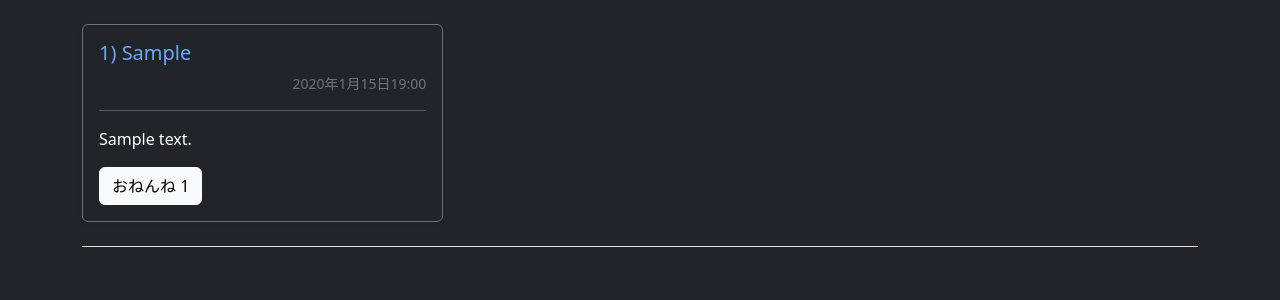
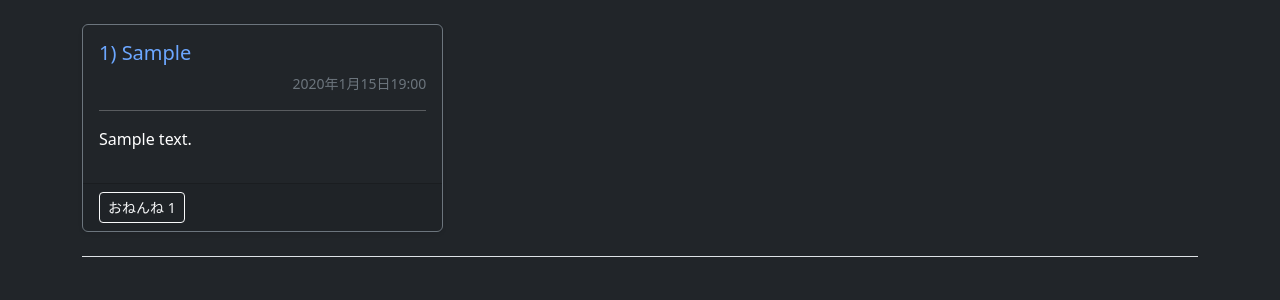
Before and after one commit to crashRT/dustbox, a Django app: page / in a window 1280 px wide. Shown: the part 89-389 px from the top of the page. Run offline with Django 4.2, Linux system fonts and the light colour scheme; tables that the repository leaves empty hold one stand-in row (values such as "Sample post").

Commit message:
見た目を整えた

```diff
--- a/templates/list.html
+++ b/templates/list.html
@@ -14,10 +14,14 @@
             <div class="card text-white bg-dark border-secondary shadow-sm h-100">
                 <div class="card-body">
                     <p class="h5 text-primary">{{post.pk}}) {{post.user}}</p>
-                    <p class="small text-muted text-end align-bottom">{{post.posted_at}}</p>
+                    <p class="small text-muted align-text-bottom text-end">{{post.posted_at}}
+                    </p>
                     <hr />
                     <p>{{post.text}}</p>
-                    <button class="btn btn-light" id="good-{{post.pk}}" onclick="api_good('{{post.pk}}')">おねんね
+                </div>
+                <div class="card-footer">
+                    <button class="btn btn-outline-light btn-sm" id="good-{{post.pk}}"
+                        onclick="api_good('{{post.pk}}')">おねんね
                         {{post.good}}</span></button>
                 </div>
             </div>
```
